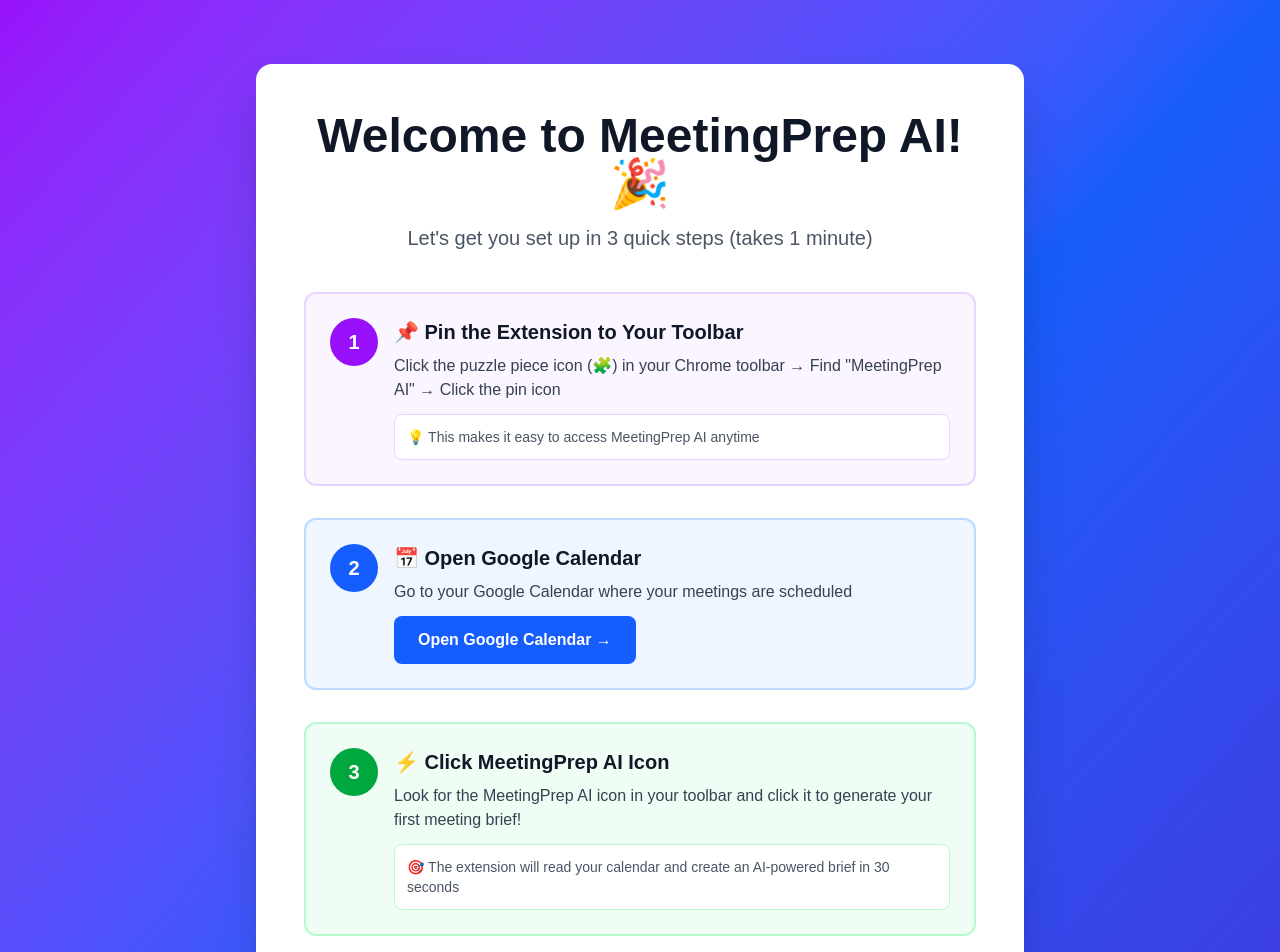
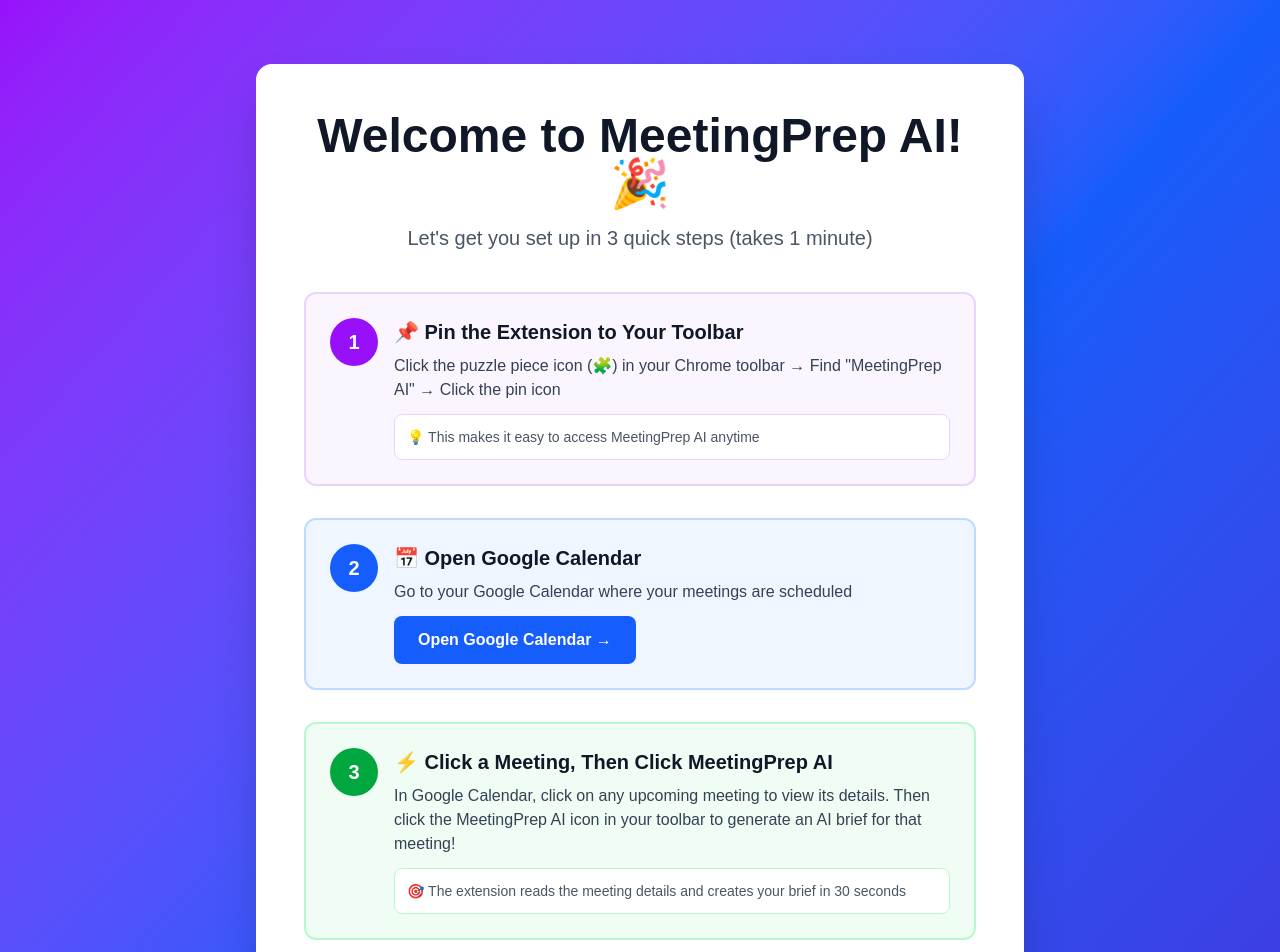
Before and after one commit to toolio-glitch/meetingprep-ai-landing, a Next.js app: page /welcome in a window 1280 px wide. Shown: the top 952 px of the page. Built offline with nearby package versions, Linux system fonts and the light colour scheme.

Commit message:
Fix welcome page - clarify users need to click a meeting first

```diff
--- a/src/app/welcome/page.tsx
+++ b/src/app/welcome/page.tsx
@@ -81,14 +81,14 @@
               </div>
               <div className="flex-1">
                 <h3 className="text-xl font-bold text-gray-900 mb-2">
-                  ⚡ Click MeetingPrep AI Icon
+                  ⚡ Click a Meeting, Then Click MeetingPrep AI
                 </h3>
                 <p className="text-gray-700 mb-3">
-                  Look for the MeetingPrep AI icon in your toolbar and click it to generate your first meeting brief!
+                  In Google Calendar, click on any upcoming meeting to view its details. Then click the MeetingPrep AI icon in your toolbar to generate an AI brief for that meeting!
                 </p>
                 <div className="bg-white p-3 rounded-lg border border-green-200">
                   <p className="text-sm text-gray-600">
-                    🎯 The extension will read your calendar and create an AI-powered brief in 30 seconds
+                    🎯 The extension reads the meeting details and creates your brief in 30 seconds
                   </p>
                 </div>
               </div>
```
Also changed, not shown: 1 other file (tests, documents, lock files or other folders).
